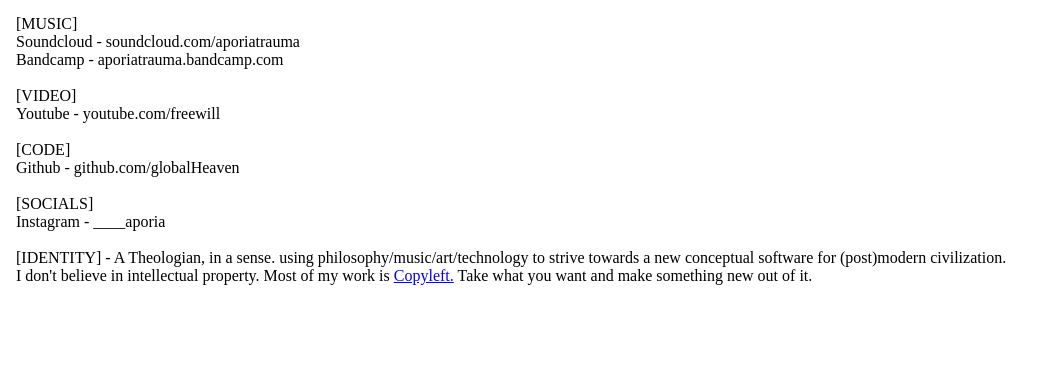
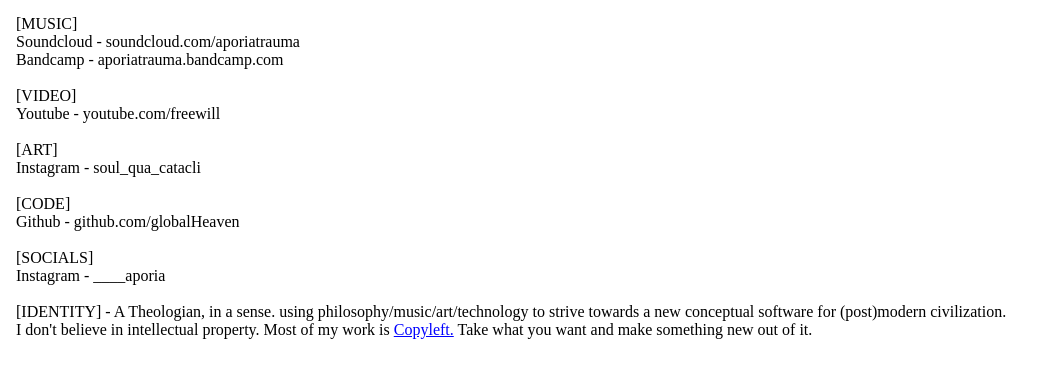
Before and after one commit to aporia-coder/termina11y-online, a plain HTML site: page index.html in a window 1280 px wide. Shown: the part 95-472 px from the top of the page, without its empty margins (0-1053 px from the left). Drawn offline with Linux system fonts and the light colour scheme.

Commit message:
feat: add insta link for art and journal entries

```diff
--- a/index.html
+++ b/index.html
@@ -37,6 +37,11 @@
         >Youtube - youtube.com/freewill</a
       >
       <br />
+      <p>[ART]</p>
+      <a href="https://www.instagram.com/soul_qua_catacli" target="_blank"
+        >Instagram - soul_qua_catacli</a
+      >
+      <br />
       <p>[CODE]</p>
       <a href="https://github.com/aporia-coder" target="_blank"
         >Github - github.com/globalHeaven</a
```
